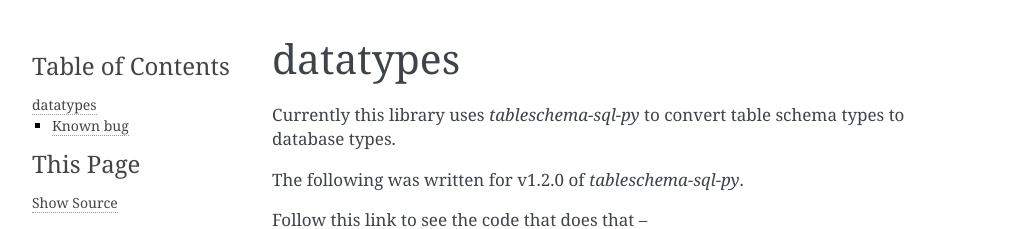
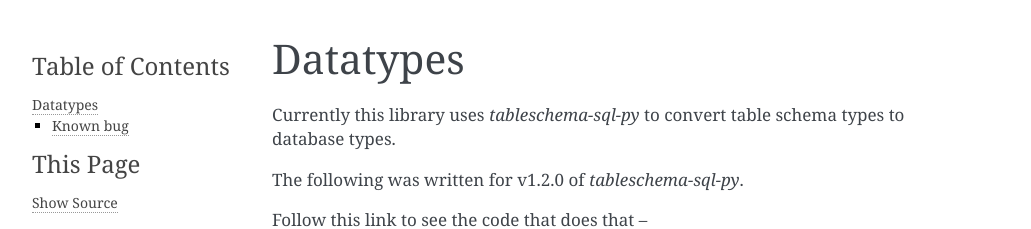
Before and after one commit to brighthive/data-resource-generator, a Sphinx documentation site: the page built from docs/source/references/types.rst, in a window 1280 px wide. Shown: the top 229 px of the page, without its empty margins (148-1179 px from the left). Built offline with Sphinx 7.4.7, drawn with Linux system fonts in a browser that asks for light colours.

Commit message:
Capitalization error

```diff
--- a/docs/source/references/types.rst
+++ b/docs/source/references/types.rst
@@ -1,4 +1,4 @@
-datatypes
+Datatypes
 =========
 
 Currently this library uses `tableschema-sql-py` to convert table schema types to database types.
```
